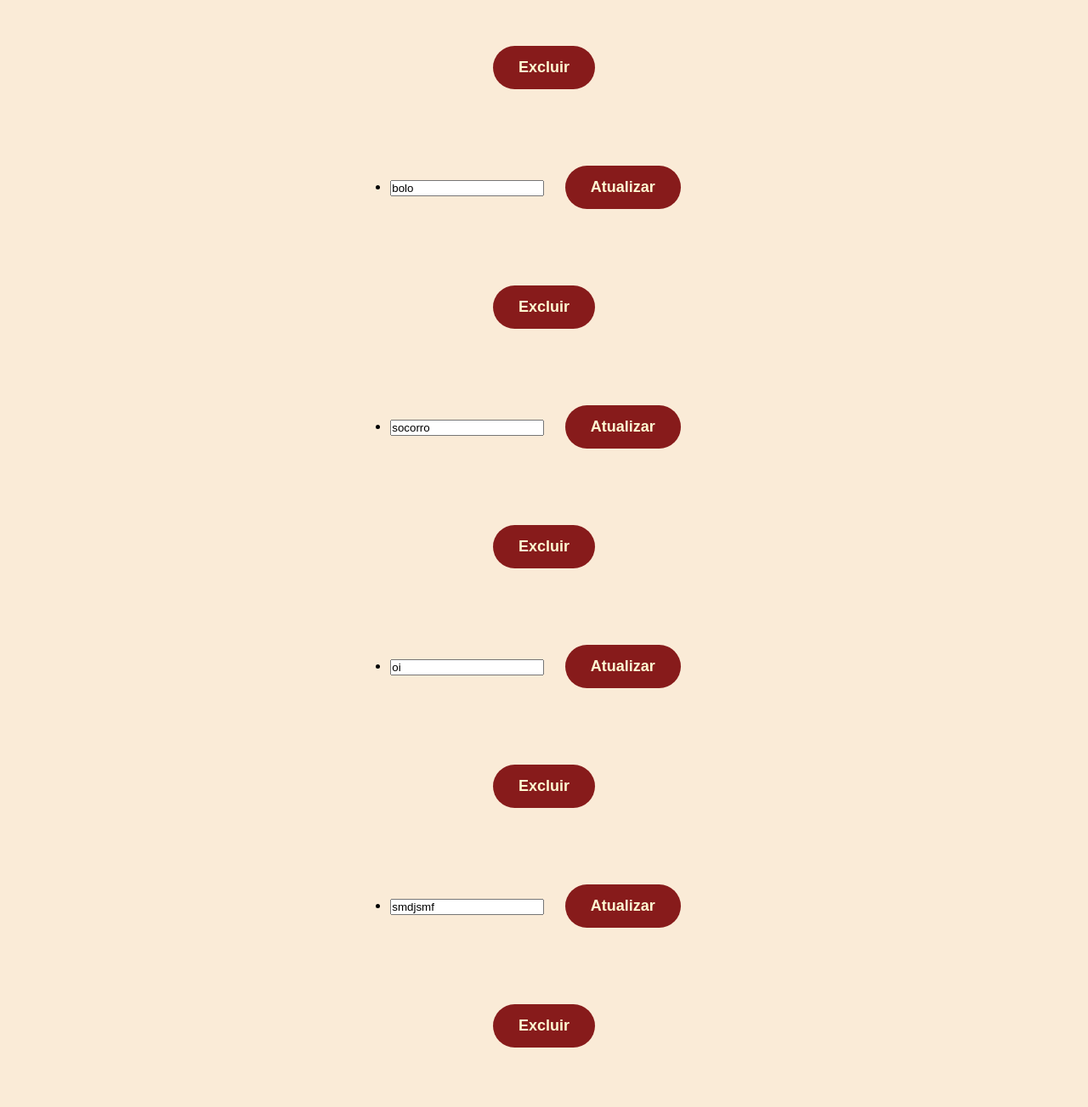
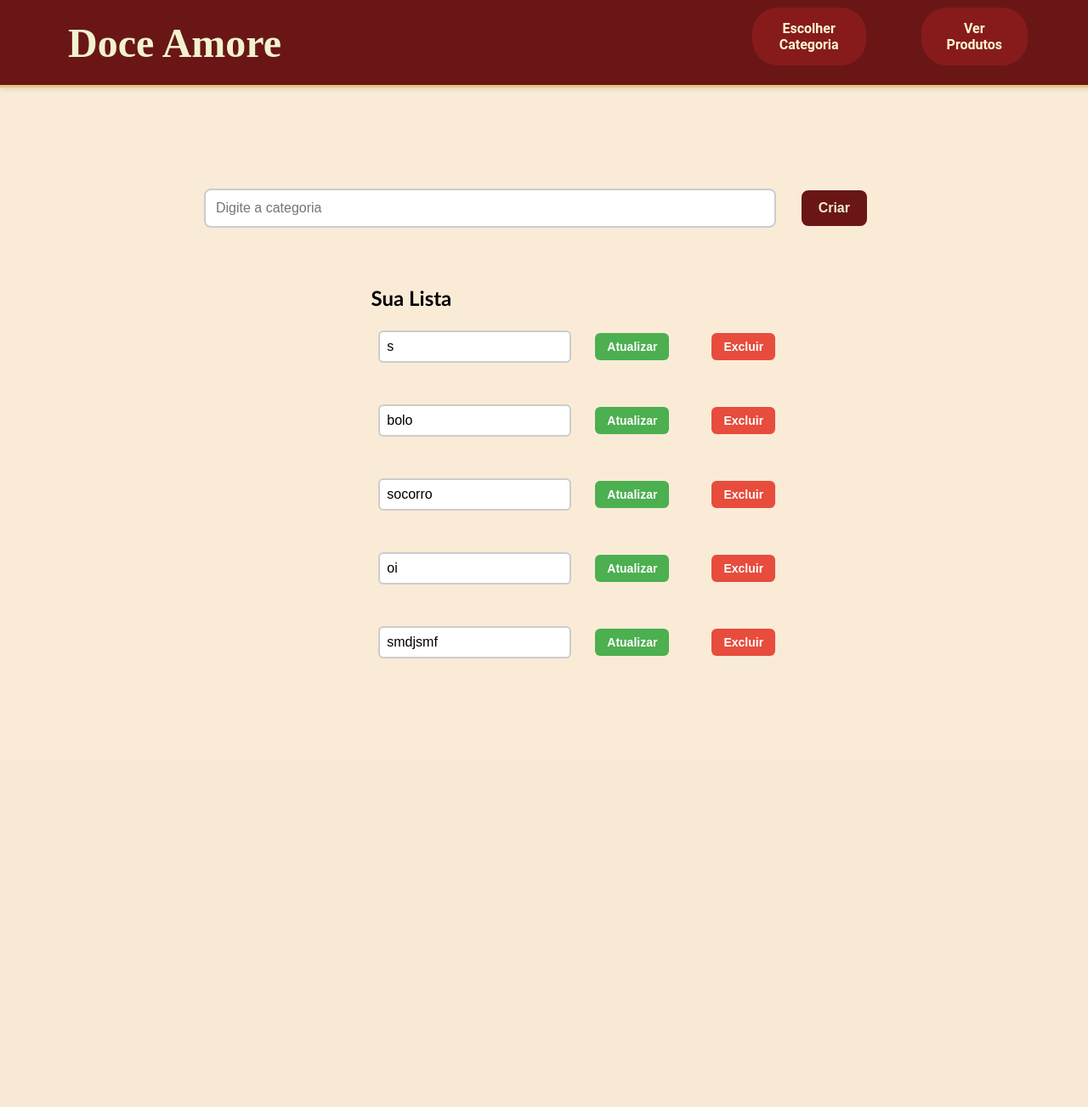
Before and after one commit to d4viladandara/Projeto-Crud, a Flask app: page /categorias in a window 1280 px wide. Shown: the whole page at 85% size. After the commit the page ends 775 px from the top, so only its background shows below. Run offline with Flask 3, Linux system fonts and the light colour scheme.

Commit message:
arrumando o css e adicinando o botão de produtos

```diff
--- a/app.py
+++ b/app.py
@@ -7,6 +7,10 @@ db = SQLAlchemy(app)
 
 # ---------- MODELO ----------
 class Categoria(db.Model):  # singular (representa UMA categoria)
+    id = db.Column(db.Integer, primary_key=True)
+    description = db.Column(db.String(100), unique=True, nullable=False)
+
+class Produtos(db.Model):  # singular (representa UMA categoria)
     id = db.Column(db.Integer, primary_key=True)
     description = db.Column(db.String(100), unique=True, nullable=False)
 
@@ -66,3 +70,11 @@ if __name__ == '__main__':
     with app.app_context():
         db.create_all()
     app.run(debug=True)
+
+
+
+# ---------- ROTAS PRODUTOS----------
+@app.route('/produtos')
+def produtos():
+    produtos = Produtos.query.all()
+    return render_template('produtos.html', produtos=produtos)
--- a/static/categorias.css
+++ b/static/categorias.css
@@ -1,18 +1,163 @@
+/* ---------- HEADER ---------- */
+header {
+    padding: 15px 40px;
+    position: fixed;
+    top: 0;
+    left: 0;
+    width: 100%;
+    z-index: 1000;
+
+    display: flex;
+    justify-content: space-between;
+    align-items: center;
+
+    background-color: #6b1616;
+    box-shadow: 0 2px 5px rgba(0,0,0,0.1);
+    height: 70px;
+    border-bottom: solid rgb(227, 198, 130);
+}
+
+header .logo h1 {
+    margin: 0;
+    font-size: 3em;
+    font-family: 'Times New Roman', Times, serif;
+    color: rgb(241, 243, 208);;
+}
+
+header nav ul {
+    list-style: none;
+    display: flex;
+    gap: 25px;
+    margin: 0;
+    padding: 0;
+}
+
+header nav ul li a {
+    text-decoration: none;
+    color: #007bff;
+    font-weight: bold;
+    padding: 8px 15px;
+    border-radius: 8px;
+    transition: background 0.3s;
+}
+
+header nav ul li a:hover {
+    background: #f2f2f2;
+}
+
+/* ---------- GERAL ---------- */
 body {
+    text-align: center;
+    background-color: antiquewhite;
+
+    padding-top: 90px;
+}
+
+/* ---------- TITULOS ---------- */
+h2 {
+    text-align: left;
+    padding: 20px 0 5px 40px;
+    font-family: 'Trebuchet MS', 'Lucida Sans Unicode', 'Lucida Grande', 'Lucida Sans', Arial, sans-serif;
+    margin-bottom: 2px;
+}
+
+h1 {
+    padding: 40px;
     text-align: center;
 }
 
-h2{
-    justify-content: right;
-    text-align:initial;
-    padding: 20px;
+/* ---------- BARRA DE PESQUISA ---------- */
+.barraPesquisa {
+    width: 100%;
+    display: flex;
+    justify-content: center;
+    margin: 30px 0;
 }
 
-h1{
-    padding: 40px;
+.form-criar {
+    display: flex;
+    justify-content: center;
+    align-items: center;
+    gap: 10px;
+    width: 80%;
+    max-width: 800px;
 }
 
-form{
-    padding-bottom: 50px;
-    font-size: large;
+.form-criar input[type="text"] {
+    flex: 1;
+    padding: 12px;
+    border: 2px solid #ccc;
+    border-radius: 8px;
+    font-size: 16px;
 }
+
+.form-criar button {
+    padding: 12px 20px;
+    border: none;
+    border-radius: 8px;
+    background-color: #6b1616;
+    color: rgb(241, 243, 208);
+    cursor: pointer;
+    font-size: 16px;
+}
+
+.form-criar button:hover {
+    background-color: #555;
+}
+
+/* ---------- LISTA ---------- */
+ul {
+    padding: 0;
+    margin: 0 auto;
+    width: 80%;
+    max-width: 800px;
+}
+
+ul li {
+    list-style: none;
+    display: flex;
+    align-items: center;
+    gap: 10px;
+    margin-bottom: 15px;
+}
+
+/* ---------- FORMS INLINE ---------- */
+.form-inline {
+    display: flex;
+    align-items: center;
+    gap: 8px;
+}
+
+.form-inline input[type="text"] {
+    padding: 8px;
+    font-size: 16px;
+    border: 2px solid #ccc;
+    border-radius: 6px;
+    flex: 1;
+}
+
+.form-inline button {
+    padding: 8px 14px;
+    border: none;
+    border-radius: 6px;
+    cursor: pointer;
+    font-size: 14px;
+}
+
+.form-inline .atualizar {
+    background-color: #4caf50;
+    color: white;
+}
+
+.form-inline .atualizar:hover {
+    background-color: #45a049;
+}
+
+.form-inline .excluir {
+    background-color: #e74c3c;
+    color: white;
+}
+
+.form-inline .excluir:hover {
+    background-color: #c0392b;
+}
--- a/templates/base.html
+++ b/templates/base.html
@@ -17,6 +17,7 @@
         <nav>
             <!-- Link que chama a rota correta -->
             <a href="{{ url_for('categorias') }}" class="btn">Gerenciar Categorias</a>
+
         </nav>
 
         <!-- Aqui o conteúdo muda dependendo da página -->
--- a/templates/categorias.html
+++ b/templates/categorias.html
@@ -9,12 +9,21 @@
 <body>
 
     <header>
-        <h1>Gerenciar Categorias</h1>
-        <h2>Escreva que tipo de comida você deseja:</h2>
+        <div class="logo">
+            <h1>Doce Amore</h1>
+        </div>
+        <nav>
+            <ul>
+                <li><a href="/categorias" class="btn">Escolher Categoria</a></li>
+                <li><a href="/produtos" class="btn">Ver Produtos</a></li>
+            </ul>
+        </nav>
     </header>
 
+
+
     <!-- Formulário para criar categoria -->
-    <section>
+    <section class="barraPesquisa">
         <form action="/categorias/create" method="POST" class="form-criar">
             <input type="text" name="description" placeholder="Digite a categoria" required>
             <button type="submit" class="btn">Criar</button>
@@ -22,7 +31,7 @@
     </section>
 
     <!-- Lista de categorias -->
-    <section>
+    <section class="delatu">
         <h2>Sua Lista</h2>
         <ul>
             {% for categoria in categorias %}
```
Also changed, not shown: static/base.css (+41 -0 lines), templates/produtos.html (+17 -6 lines), instance/app.db.
